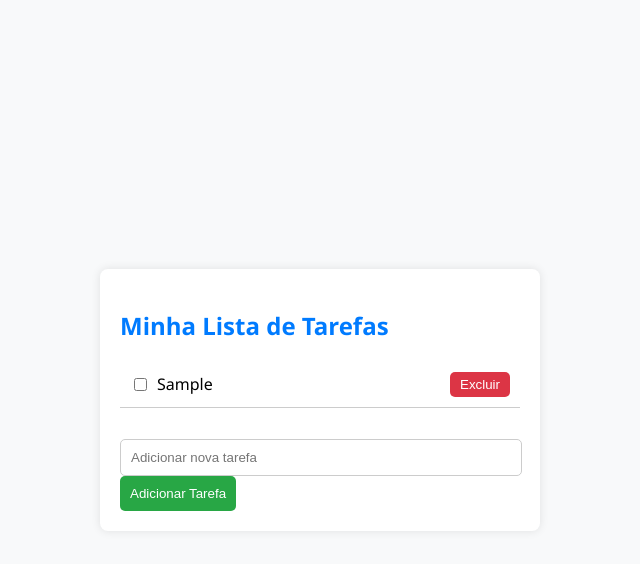
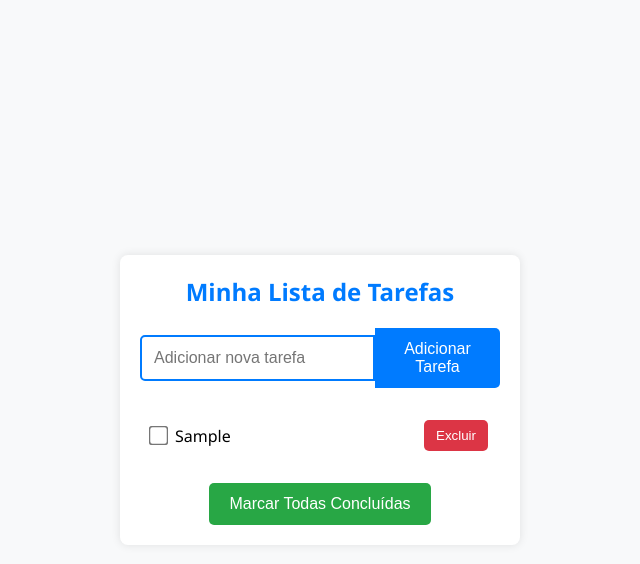
Before and after one commit to AsherBenA/portifolio, a plain HTML site: page Too-doo/index.html in a window 1280 px wide. Both pictures are taken after typing "Sample" into the empty fields and a click on the button "Adicionar Tarefa". Shown: the whole page, without its empty margins (320-960 px from the left). Drawn offline with Linux system fonts and the light colour scheme.

Commit message:
mudanças

```diff
--- a/Too-doo/index.html
+++ b/Too-doo/index.html
@@ -4,137 +4,22 @@
   <meta charset="UTF-8">
   <meta name="viewport" content="width=device-width, initial-scale=1.0">
   <title>Minha Lista de Tarefas</title>
-  <style>
-    body {
-      font-family: 'Segoe UI', Tahoma, Geneva, Verdana, sans-serif;
-      background-color: #f8f9fa;
-      margin: 0;
-      display: flex;
-      justify-content: center;
-      align-items: center;
-      height: 100vh;
-    }
-
-    #todo-container {
-      max-width: 400px;
-      width: 100%;
-      background-color: #fff;
-      padding: 20px;
-      box-shadow: 0 0 10px rgba(0, 0, 0, 0.1);
-      border-radius: 8px;
-    }
-
-    h2 {
-      color: #007bff;
-    }
-
-    #todo-list {
-      list-style: none;
-      padding: 0;
-      margin-top: 15px;
-    }
-
-    .task {
-      display: flex;
-      justify-content: space-between;
-      align-items: center;
-      padding: 10px;
-      border-bottom: 1px solid #ccc;
-      transition: background-color 0.3s ease;
-    }
-
-    .task:hover {
-      background-color: #f8f9fa;
-    }
-
-    .task input {
-      margin-right: 10px;
-    }
-
-    .task span {
-      flex-grow: 1;
-      margin-right: 10px;
-    }
-
-    .task button {
-      background-color: #dc3545;
-      color: #fff;
-      border: none;
-      padding: 5px 10px;
-      cursor: pointer;
-      border-radius: 5px;
-      transition: background-color 0.3s ease;
-    }
-
-    .task button:hover {
-      background-color: #c82333;
-    }
-
-    #new-task {
-      width: calc(100% - 20px);
-      padding: 10px;
-      margin-top: 15px;
-      border: 1px solid #ccc;
-      border-radius: 5px;
-    }
-
-    button {
-      background-color: #28a745;
-      color: #fff;
-      border: none;
-      padding: 10px;
-      cursor: pointer;
-      border-radius: 5px;
-      transition: background-color 0.3s ease;
-    }
-
-    button:hover {
-      background-color: #218838;
-    }
-  </style>
+  <link rel="stylesheet" href="style.css">
 </head>
 <body>
 
-<div id="todo-container">
-  <h2>Minha Lista de Tarefas</h2>
-  <ul id="todo-list"></ul>
-  <input type="text" id="new-task" placeholder="Adicionar nova tarefa">
-  <button onclick="addTask()">Adicionar Tarefa</button>
+<div id="app" class="app">
+  <div class="container">
+    <h2>Minha Lista de Tarefas</h2>
+    <div class="input-container">
+      <input type="text" id="new-task" class="new-task" placeholder="Adicionar nova tarefa">
+      <button id="add-task" class="btn-add-task">Adicionar Tarefa</button>
+    </div>
+    <ul id="todo-list" class="todo-list"></ul>
+    <button id="mark-completed" class="btn-mark-completed">Marcar Todas Concluídas</button>
+  </div>
 </div>
 
-<script>
-  function addTask() {
-    var taskInput = document.getElementById("new-task");
-    var taskText = taskInput.value.trim();
-
-    if (taskText !== "") {
-      var todoList = document.getElementById("todo-list");
-
-      var taskItem = document.createElement("li");
-      taskItem.className = "task";
-
-      var checkbox = document.createElement("input");
-      checkbox.type = "checkbox";
-
-      var taskLabel = document.createElement("span");
-      taskLabel.textContent = taskText;
-
-      var deleteButton = document.createElement("button");
-      deleteButton.textContent = "Excluir";
-      deleteButton.onclick = function () {
-        todoList.removeChild(taskItem);
-      };
-
-      taskItem.appendChild(checkbox);
-      taskItem.appendChild(taskLabel);
-      taskItem.appendChild(deleteButton);
-
-      todoList.appendChild(taskItem);
-
-      taskInput.value = "";
-    }
-  }
-</script>
-
+<script src="script.js"></script>
 </body>
 </html>
--- /dev/null
+++ b/Too-doo/script.js
@@ -0,0 +1,57 @@
+class TodoApp {
+  constructor() {
+    this.tasks = [];
+    this.todoList = document.getElementById("todo-list");
+    this.newTaskInput = document.getElementById("new-task");
+    this.addTaskButton = document.getElementById("add-task");
+    this.markCompletedButton = document.getElementById("mark-completed");
+
+    this.addTaskButton.addEventListener("click", this.addTask.bind(this));
+    this.markCompletedButton.addEventListener("click", this.markAllCompleted.bind(this));
+
+    this.renderTasks();
+  }
+
+  addTask() {
+    const taskText = this.newTaskInput.value.trim();
+    if (taskText !== "") {
+      const task = {
+        id: Date.now(),
+        text: taskText,
+        completed: false
+      };
+      this.tasks.push(task);
+      this.renderTasks();
+      this.newTaskInput.value = "";
+    }
+  }
+
+  markAllCompleted() {
+    this.tasks.forEach(task => task.completed = true);
+    this.renderTasks();
+  }
+
+  renderTasks() {
+    this.todoList.innerHTML = "";
+    this.tasks.forEach(task => {
+      const taskItem = document.createElement("li");
+      taskItem.className = "task";
+      taskItem.innerHTML = `
+        <input type="checkbox" ${task.completed ? 'checked' : ''}>
+        <span>${task.text}</span>
+        <button class="btn-delete-task">Excluir</button>
+      `;
+      taskItem.querySelector("input").addEventListener("change", () => {
+        task.completed = !task.completed;
+        this.renderTasks();
+      });
+      taskItem.querySelector(".btn-delete-task").addEventListener("click", () => {
+        this.tasks = this.tasks.filter(t => t.id !== task.id);
+        this.renderTasks();
+      });
+      this.todoList.appendChild(taskItem);
+    });
+  }
+}
+
+const app = new TodoApp();
--- /dev/null
+++ b/Too-doo/style.css
@@ -0,0 +1,147 @@
+/* Reset básico e estilos globais */
+* {
+    box-sizing: border-box;
+    margin: 0;
+    padding: 0;
+  }
+
+  body {
+    font-family: 'Segoe UI', Tahoma, Geneva, Verdana, sans-serif;
+    background-color: #f8f9fa;
+    display: flex;
+    justify-content: center;
+    align-items: center;
+    height: 100vh;
+    margin: 0;
+  }
+
+  .app {
+    width: 100%;
+    display: flex;
+    justify-content: center;
+    align-items: center;
+  }
+
+  .container {
+    max-width: 400px;
+    width: 100%;
+    background-color: #ffffff;
+    padding: 20px;
+    box-shadow: 0 0 10px rgba(0, 0, 0, 0.1);
+    border-radius: 8px;
+  }
+
+  h2 {
+    color: #007bff;
+    text-align: center;
+    margin-bottom: 20px;
+  }
+
+  .input-container {
+    display: flex;
+    justify-content: space-between;
+    align-items: center;
+    margin-bottom: 20px;
+  }
+
+  .new-task {
+    flex-grow: 1;
+    padding: 12px;
+    border: 2px solid #007bff;
+    border-radius: 5px 0 0 5px;
+    font-size: 16px;
+    outline: none;
+  }
+
+  .btn-add-task {
+    background-color: #007bff;
+    color: #fff;
+    border: none;
+    padding: 12px 20px;
+    cursor: pointer;
+    border-radius: 0 5px 5px 0;
+    font-size: 16px;
+    transition: background-color 0.3s ease;
+  }
+
+  .btn-add-task:hover {
+    background-color: #0056b3;
+  }
+
+  .todo-list {
+    list-style: none;
+    padding: 0;
+    margin-top: 15px;
+    max-height: 300px;
+    overflow-y: auto;
+  }
+
+  .task {
+    display: flex;
+    justify-content: space-between;
+    align-items: center;
+    padding: 12px;
+    border-radius: 5px;
+    transition: background-color 0.3s ease;
+  }
+
+  .task:hover {
+    background-color: #f8f9fa;
+  }
+
+  .task input[type="checkbox"] {
+    margin-right: 10px;
+    cursor: pointer;
+    transform: scale(1.5); /* Aumenta o tamanho do checkbox */
+  }
+
+  .task span {
+    flex-grow: 1;
+    margin-right: 10px;
+    overflow-wrap: break-word;
+    font-size: 16px;
+  }
+
+  .task button {
+    background-color: #dc3545;
+    color: #fff;
+    border: none;
+    padding: 8px 12px;
+    cursor: pointer;
+    border-radius: 5px;
+    transition: background-color 0.3s ease;
+  }
+
+  .task button:hover {
+    background-color: #c82333;
+  }
+
+  .btn-mark-completed {
+    display: block;
+    margin: 20px auto 0;
+    background-color: #28a745;
+    color: #fff;
+    border: none;
+    padding: 12px 20px;
+    cursor: pointer;
+    border-radius: 5px;
+    font-size: 16px;
+    transition: background-color 0.3s ease;
+  }
+
+  .btn-mark-completed:hover {
+    background-color: #218838;
+  }
+
+  @media (max-width: 600px) {
+    .container {
+      max-width: 100%;
+      padding: 15px;
+    }
+
+    .btn-add-task,
+    .btn-mark-completed {
+      padding: 10px;
+      font-size: 14px;
+    }
+  }
```
